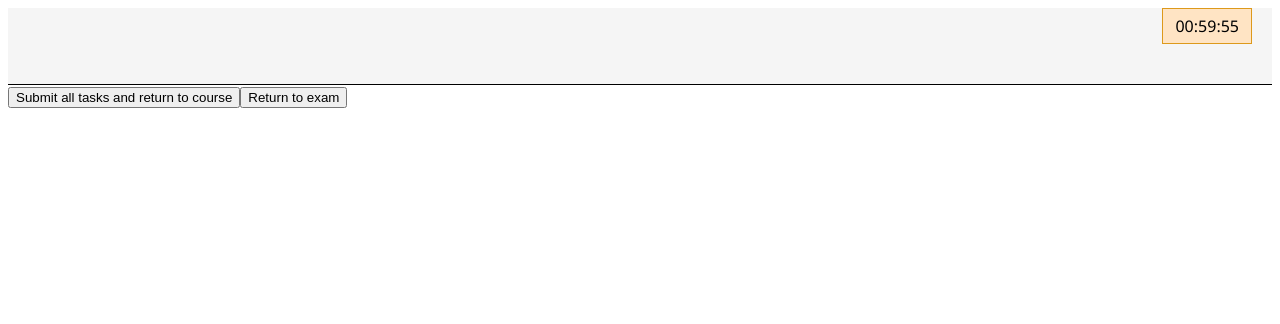
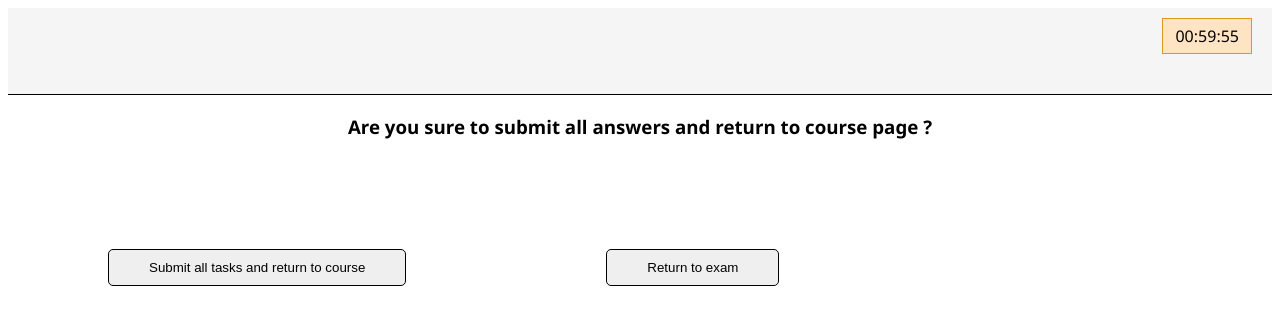
Before and after one commit to summer-group5/ai-exam-platform, a React app in the folder frontend/: page /Coursepage/1/exam/submit in a window 1280 px wide. Shown: the top 324 px of the page. Built offline with nearby package versions, Linux system fonts and the light colour scheme; no server answers; the database is empty; the HTML template or start-up script is replaced by a standard one.

Commit message:
updated css for UI

```diff
--- a/frontend/src/pages/SubmitExampage.css
+++ b/frontend/src/pages/SubmitExampage.css
@@ -17,7 +17,8 @@
 
 
 .timer-container{
-  border: 1px solid #dd991b;
+   margin-top: 10px;
+    border: 1px solid #dd991b;
   padding: 6px 12px;
   background-color: bisque;
 
@@ -31,3 +32,18 @@
    border-radius: 5px;
 
 }
+
+.submit-heading {
+    text-align: center;
+    margin-bottom: 100px;
+
+}
+
+
+.submit-btn {
+ cursor: pointer;
+ margin: 10px 100px 100px 100px;
+ padding: 10px 40px 10px 40px;
+    border: 1px solid;
+   border-radius: 5px;
+}
--- a/frontend/src/pages/SubmitExampage.jsx
+++ b/frontend/src/pages/SubmitExampage.jsx
@@ -58,9 +58,11 @@ const returnToExam = () => {
 
 
 <section className='submit-section'>
-<button type='submit' onClick={handleSubmit}>Submit all tasks and return to course</button>
+<h3 className='submit-heading'>Are you sure to submit all answers and return to course page ?</h3>
 
-<button onClick={returnToExam}>Return to exam</button>
+<button className='submit-btn' type='submit' onClick={handleSubmit}>Submit all tasks and return to course</button>
+
+<button className='submit-btn' onClick={returnToExam}>Return to exam</button>
 
 </section>
 
```
Also changed, not shown: frontend/src/pages/Exampage.jsx (+1 -8 lines).
